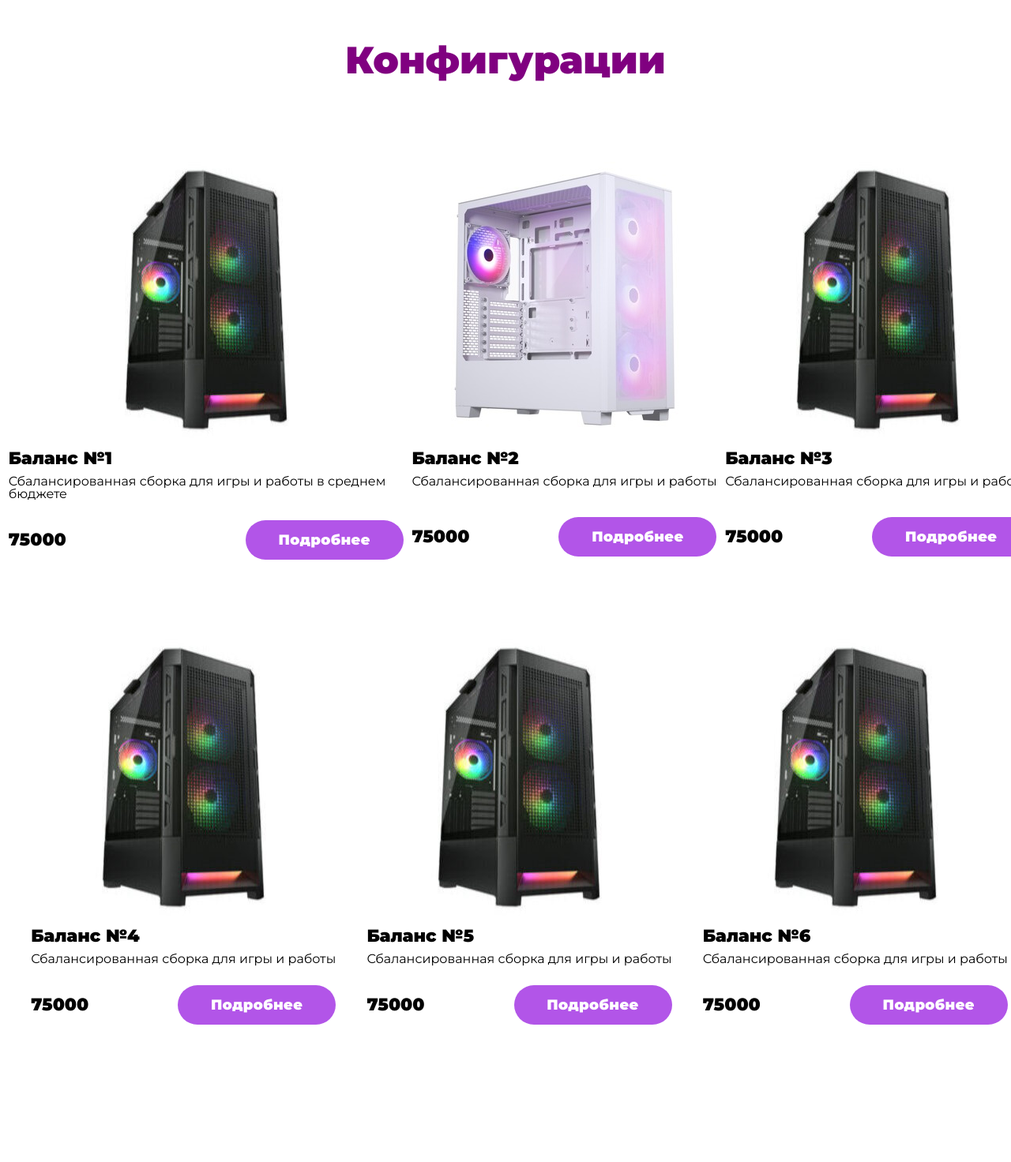
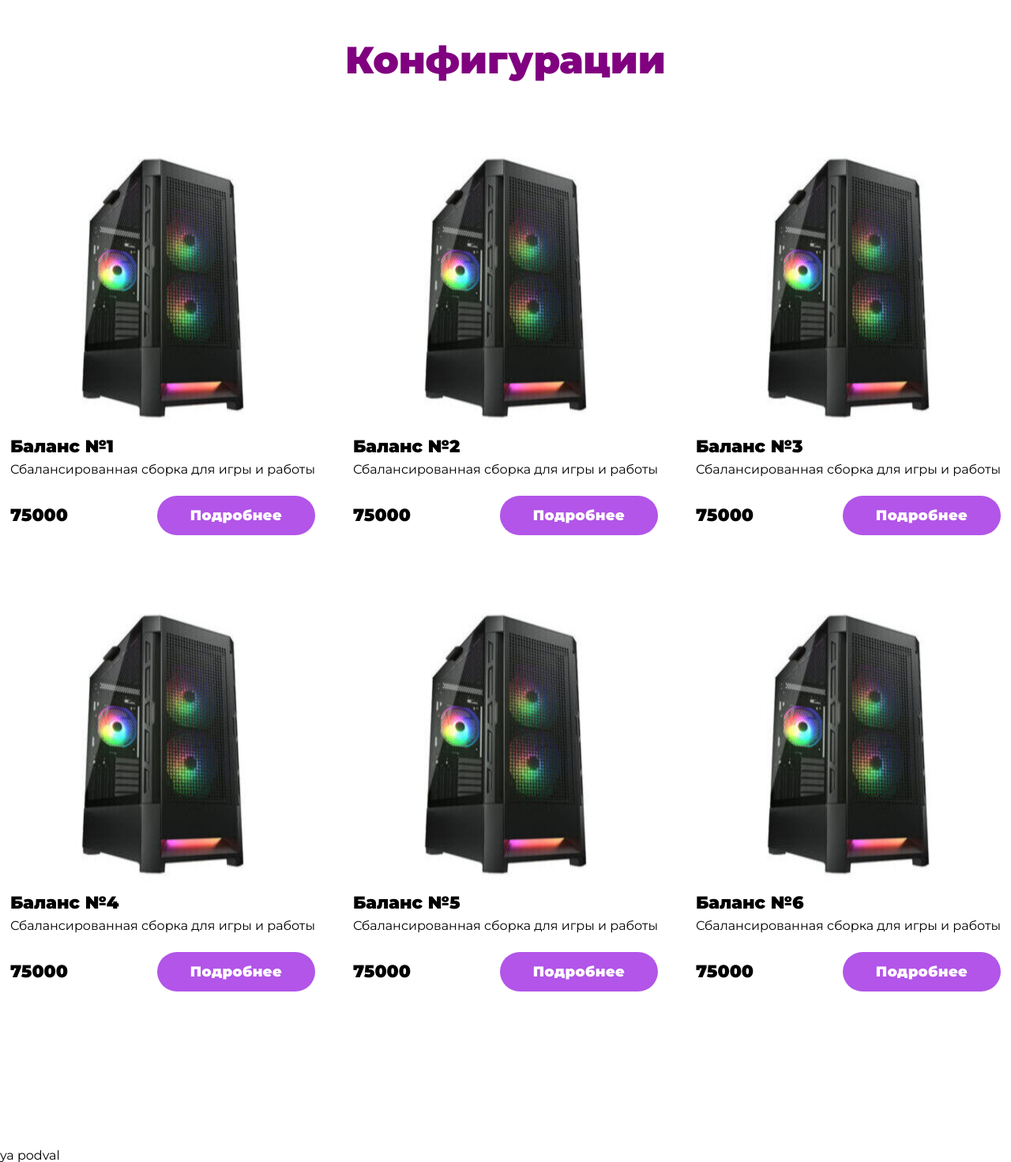
Before and after one commit to whoiam143/PcHUb, a Flask app: page / in a window 1280 px wide. Shown: the part 1120-2592 px from the top of the page at 79% size. Run offline with Flask 3, Linux system fonts and the light colour scheme.

Commit message:
add some fiches

```diff
--- a/static/css/style.css
+++ b/static/css/style.css
@@ -430,7 +430,6 @@
 .catalog__item {
   width: 100%;
   margin-bottom: 90px;
-  padding: 15px 0 0 35px;
   position: relative;
   display: flex;
   justify-content: space-evenly;
@@ -509,7 +508,7 @@
   flex-direction: column;
   max-width: 500px;
   max-height: 500px;
-  padding: 300;
+
 }
 
 .product__img {
--- a/templates/index.html
+++ b/templates/index.html
@@ -32,7 +32,7 @@
                                 </li>
                                 {% endif %}
                             <li class="menu__item">
-                                <a href="" class="menu__link">Конфигурации</a>
+                                <a href="#link" class="menu__link"><span>Конфигурации</span></a>
                             </li>
                             <li class="menu__item">
                                 <a href="" class="menu__link">Контакты</a>
@@ -87,7 +87,7 @@
                     </div>
                 </section>
                 <section class="section section-catalog">
-                    <div class="container">
+                    <div id="link" class="container">
                         <header class="section__header">
                             <h2 class="section__title">Конфигурации</h2>
                         </header>
@@ -97,7 +97,7 @@
                                     <img src="/static/img/sborka1.jpg" alt="" class="product__img">
                                     <div class="product__content">
                                         <h3 class="product__title">Баланс №1</h3>
-                                        <p class="product_description">Сбалансированная сборка для игры и работы в среднем бюджете</p>
+                                        <p class="product_description">Сбалансированная сборка для игры и работы</p>
                                     </div>
                                     <footer class="product__footer">
                                         <div class="product__bottom">
@@ -109,7 +109,7 @@
                                     </footer>
                                 </div>
                                 <div class="product">
-                                    <img src="/static/img/sborka2.jpg" alt="" class="product__img">
+                                    <img src="/static/img/sborka1.jpg" alt="" class="product__img">
                                     <div class="product__content">
                                         <h3 class="product__title">Баланс №2</h3>
                                         <p class="product_description">Сбалансированная сборка для игры и работы</p>
```
